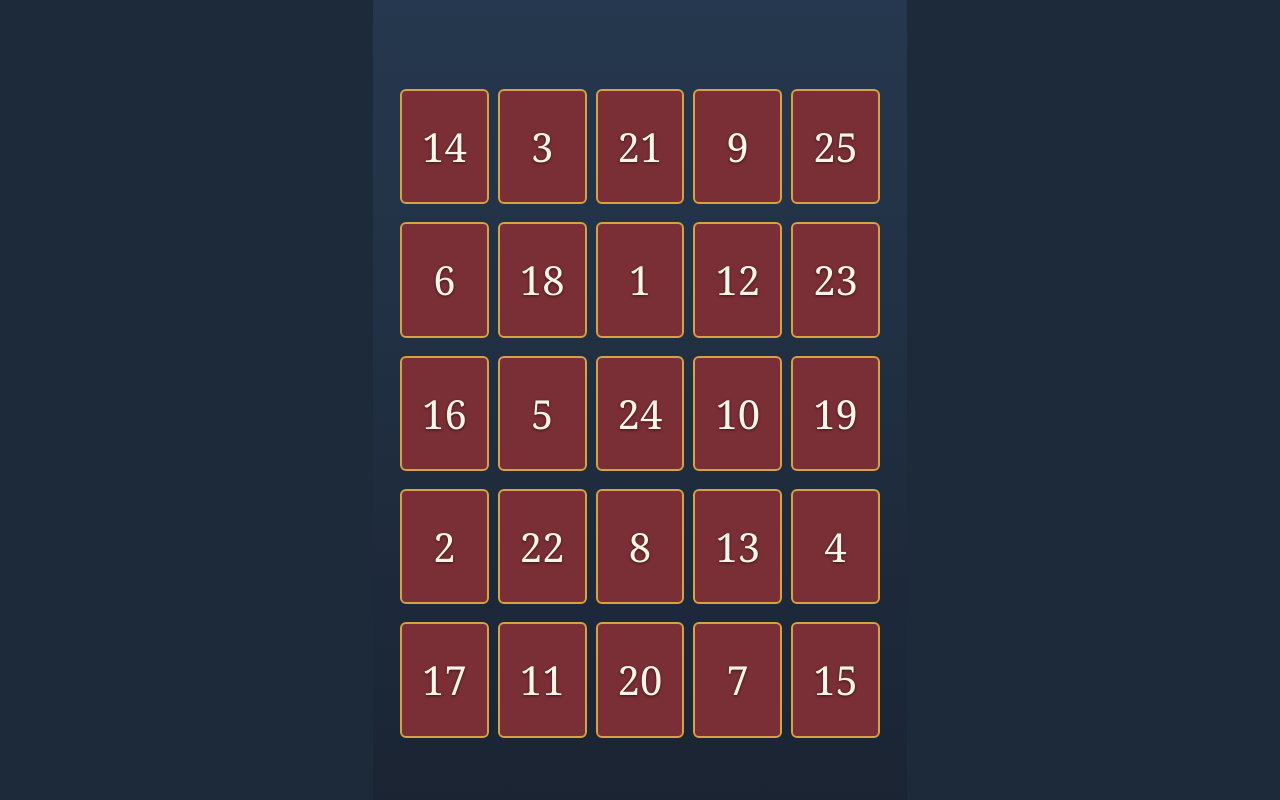
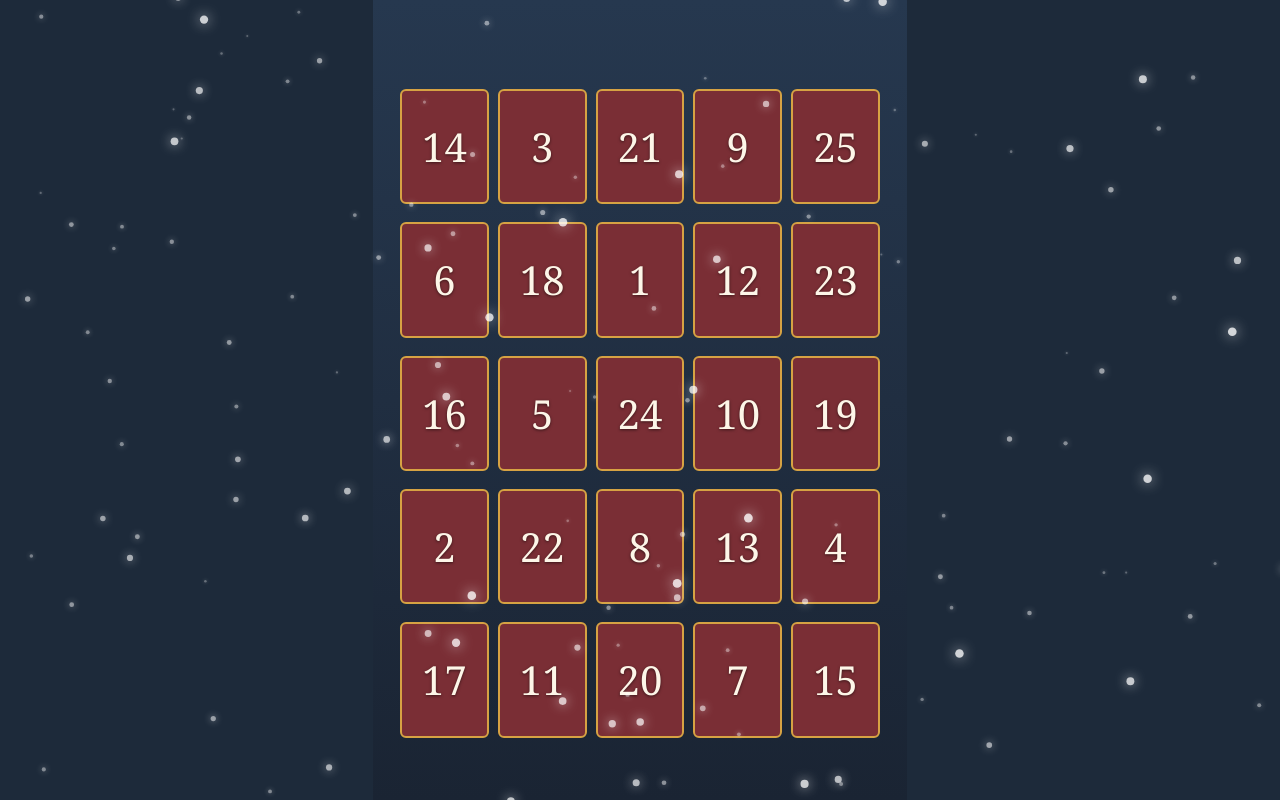
Before and after one commit to wirbelj/wintertime1, a plain HTML site: page index.html in a window 1280 px wide. Drawn offline with Linux system fonts and the light colour scheme.

Commit message:
Update index.html

```diff
--- a/index.html
+++ b/index.html
@@ -18,6 +18,8 @@
     position: relative; width: min(100vw, calc(100vh * 1200 / 1800));
     aspect-ratio: 1200 / 1800; background: linear-gradient(#26384f, #1a2433);
   }
+  #snow { position: fixed; inset: 0; width: 100%; height: 100%;
+  pointer-events: none; z-index: 3; }
   #art { position: absolute; inset: 0; width: 100%; height: 100%; display: block; }
 
   .door {
@@ -226,6 +228,54 @@ function confetti() {
 // Doors unlock at midnight even if the page is left open
 setInterval(() => document.querySelectorAll(".door").forEach(b => refresh(b, +b.dataset.day)), 60000);
 if (TEST) say("Test mode: every door is unlocked");
+  /* Dreamy snow */
+(function () {
+  if (matchMedia("(prefers-reduced-motion: reduce)").matches) return;
+  const c = document.createElement("canvas");
+  c.id = "snow"; document.body.appendChild(c);
+  const g = c.getContext("2d");
+  let w, h;
+
+  function size() {
+    const dpr = Math.min(devicePixelRatio || 1, 2);
+    w = innerWidth; h = innerHeight;
+    c.width = w * dpr; c.height = h * dpr;
+    g.setTransform(dpr, 0, 0, dpr, 0, 0);
+  }
+  size(); addEventListener("resize", size);
+
+  function make(anywhere) {
+    const depth = Math.random();               // 0 = far away, 1 = close
+    return {
+      x: Math.random() * w,
+      y: anywhere ? Math.random() * h : -10,
+      r: 1 + depth * 3.5,                      // size
+      speed: 0.3 + depth * 1.1,                // fall speed
+      alpha: 0.25 + depth * 0.55,              // fainter when far
+      phase: Math.random() * 6.28,             // sway starting point
+      sway: 0.3 + Math.random() * 0.8,         // sway width
+      swayRate: 0.002 + Math.random() * 0.004  // sway speed
+    };
+  }
+
+  const flakes = Array.from({ length: innerWidth < 600 ? 70 : 130 }, () => make(true));
+
+  function tick(t) {
+    g.clearRect(0, 0, w, h);
+    g.fillStyle = "#fff"; g.shadowColor = "#fff";
+    for (const f of flakes) {
+      f.y += f.speed;
+      f.x += Math.sin(t * f.swayRate + f.phase) * f.sway;
+      if (f.x < -10) f.x = w + 10; else if (f.x > w + 10) f.x = -10;
+      if (f.y > h + 10) Object.assign(f, make(false));
+      g.globalAlpha = f.alpha;
+      g.shadowBlur = f.r * 3;                  // the soft glow
+      g.beginPath(); g.arc(f.x, f.y, f.r, 0, 7); g.fill();
+    }
+    requestAnimationFrame(tick);
+  }
+  requestAnimationFrame(tick);
+})();
 build();
 </script>
 </body>
```
